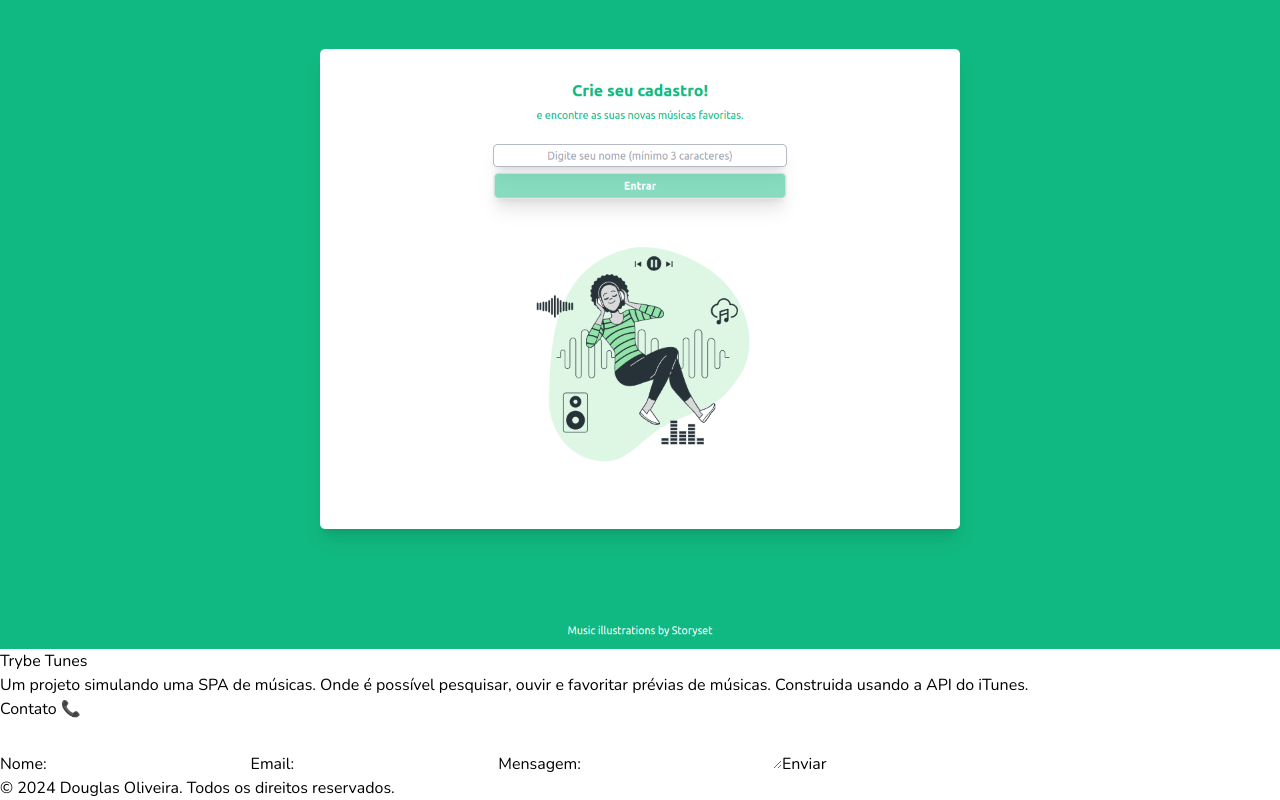
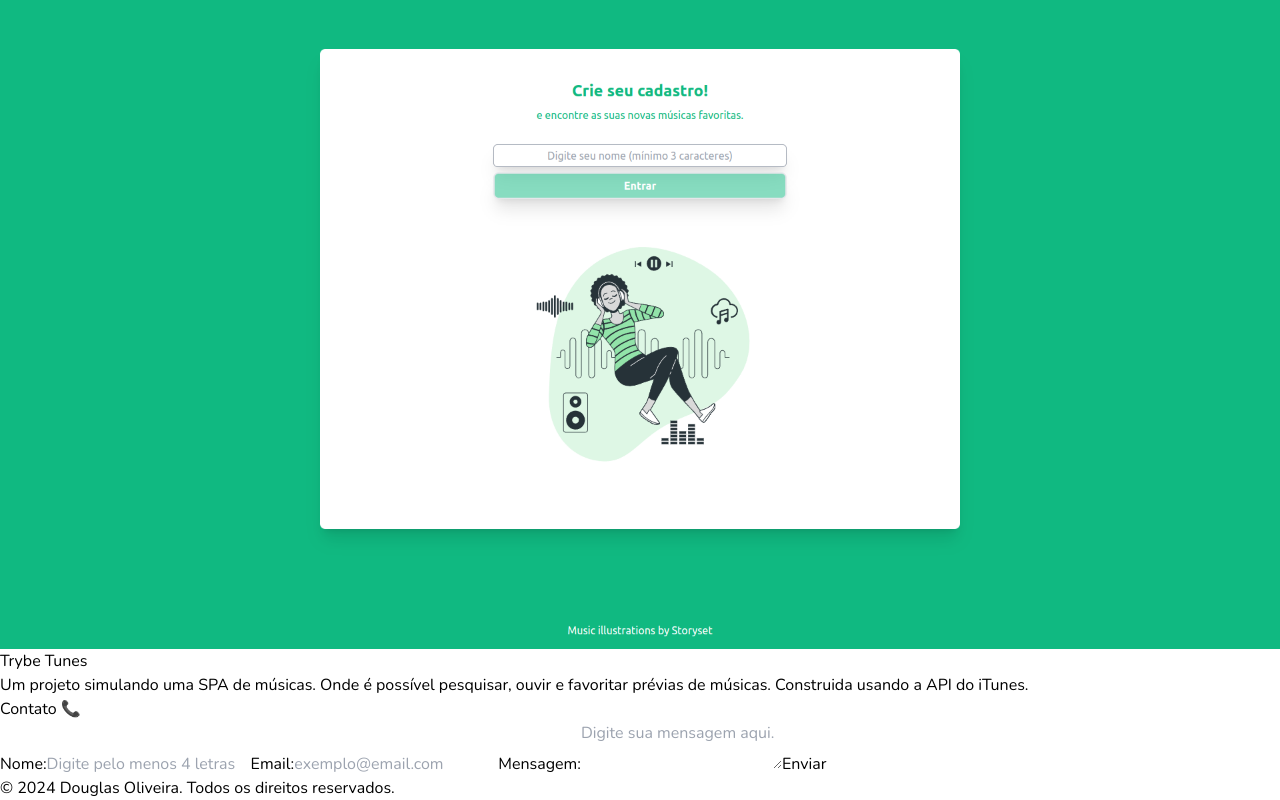
Before and after one commit to odouglasoliveira/my-portfolio, a React (Vite) app: page / in a window 1280 px wide. Shown: the part 4068-4868 px from the top of the page. Built offline with nearby package versions, Linux system fonts and the light colour scheme.

Commit message:
add validations on contact me inputs

```diff
--- a/package.json
+++ b/package.json
@@ -13,6 +13,7 @@
     "@emailjs/browser": "^4.3.3",
     "@vercel/analytics": "^1.1.1",
     "@vercel/speed-insights": "^1.0.5",
+    "joi": "^17.13.1",
     "react": "^18.2.0",
     "react-dom": "^18.2.0",
     "react-scroll": "^1.9.0"
--- a/src/components/Contact.jsx
+++ b/src/components/Contact.jsx
@@ -1,7 +1,14 @@
 import { Element } from 'react-scroll';
 import emailJs from '@emailjs/browser';
+import Joi from 'joi';
 
 const Contact = () => {
+    const schema = Joi.object({
+        name: Joi.string().min(4).max(50).required(),
+        email: Joi.string().email({ minDomainSegments: 2, tlds: { allow: ['com', 'net', 'br'] } }).required(),
+        message: Joi.string().required().min(10),
+    })
+
     const handleSubmit = async (e) => {
         e.preventDefault();
         const name = e.target.elements.name.value;
@@ -13,7 +20,8 @@ const Contact = () => {
           email: email,
         }
         try {
-          emailJs.send('service_yno3x09', 'template_uuwmnbe', templateParams, 'R-UO_aQY1P-l5ZiHR').then((response) => console.log('E-mail enviado:', response))
+            await schema.validateAsync({name, email, message})
+            emailJs.send('service_yno3x09', 'template_uuwmnbe', templateParams, 'R-UO_aQY1P-l5ZiHR').then((response) => console.log('E-mail enviado:', response))
         } catch (error) {
             console.error('Erro ao enviar e-mail:', error);
         }
@@ -30,8 +38,8 @@ const Contact = () => {
                             type="text"
                             id="name"
                             name="name"
+                            placeholder="Digite pelo menos 4 letras"
                             className="p-2 rounded bg-gray-800 text-white focus:outline-none focus:ring-2 focus:ring-purple-500 focus:caret-purple-500"
-                            required
                             autoComplete='off'
                         />
 
@@ -40,8 +48,8 @@ const Contact = () => {
                             type="email"
                             id="email"
                             name="email"
+                            placeholder="exemplo@email.com"
                             className="p-2 rounded bg-gray-800 text-white focus:outline-none focus:ring-2 focus:ring-purple-500 focus:caret-purple-500"
-                            required
                             autoComplete='off'
                         />
 
@@ -49,14 +57,14 @@ const Contact = () => {
                         <textarea
                             id="message"
                             name="message"
+                            placeholder="Digite sua mensagem aqui."
                             className="p-2 rounded bg-gray-800 text-white focus:outline-none focus:ring-2 focus:ring-purple-500 focus:caret-purple-500"
-                            required
                             autoComplete='off'
                         ></textarea>
 
                         <button
                             type="submit"
-                            className="bg-purple-700 hover:bg-purple-500 text-white py-2 px-4 rounded transition"
+                            className="bg-purple-700 hover:bg-purple-600 active:bg-purple-900 text-white py-2 px-4 rounded transition"
                         >
                             Enviar
                         </button>
```
Also changed, not shown: 1 other file (tests, documents, lock files or other folders).
